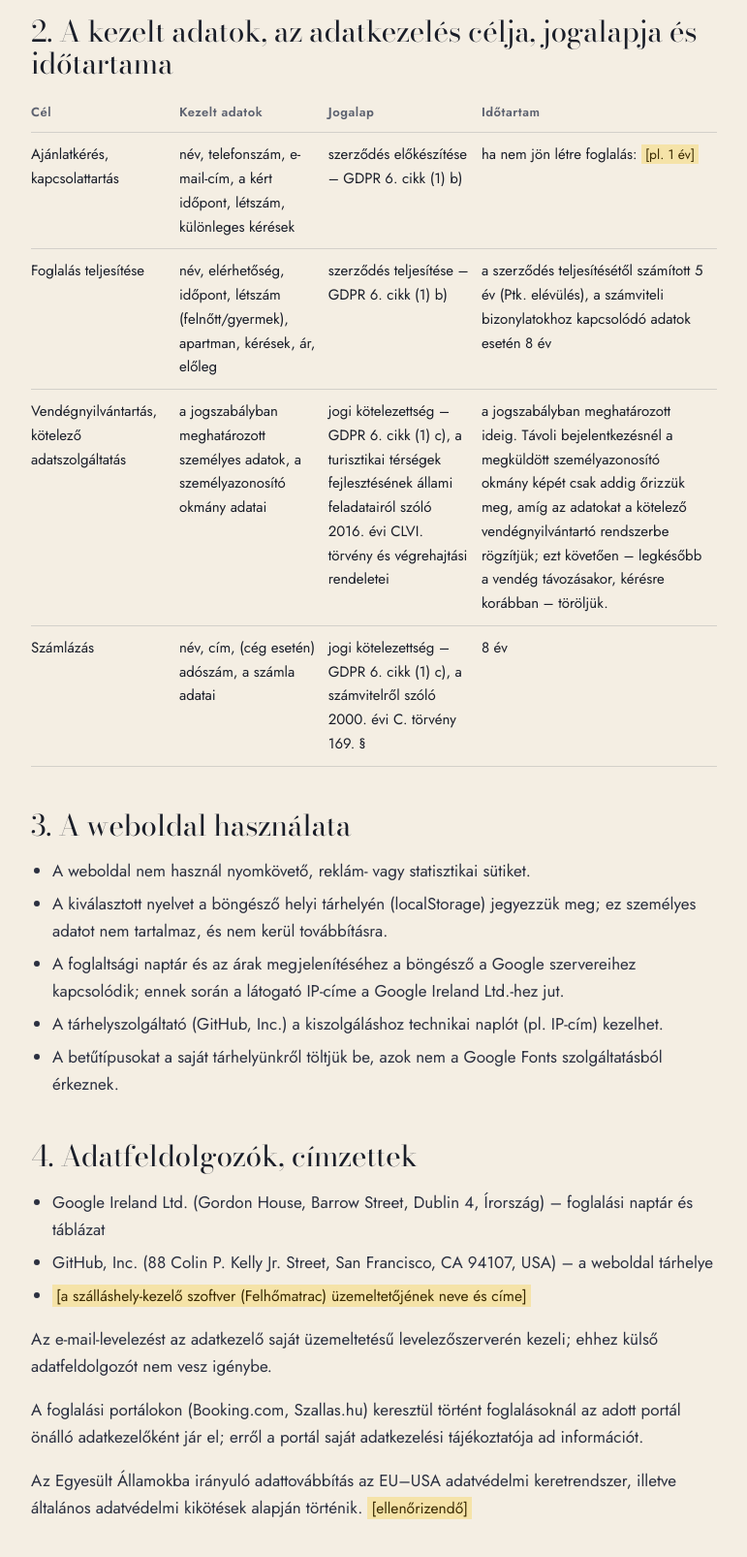
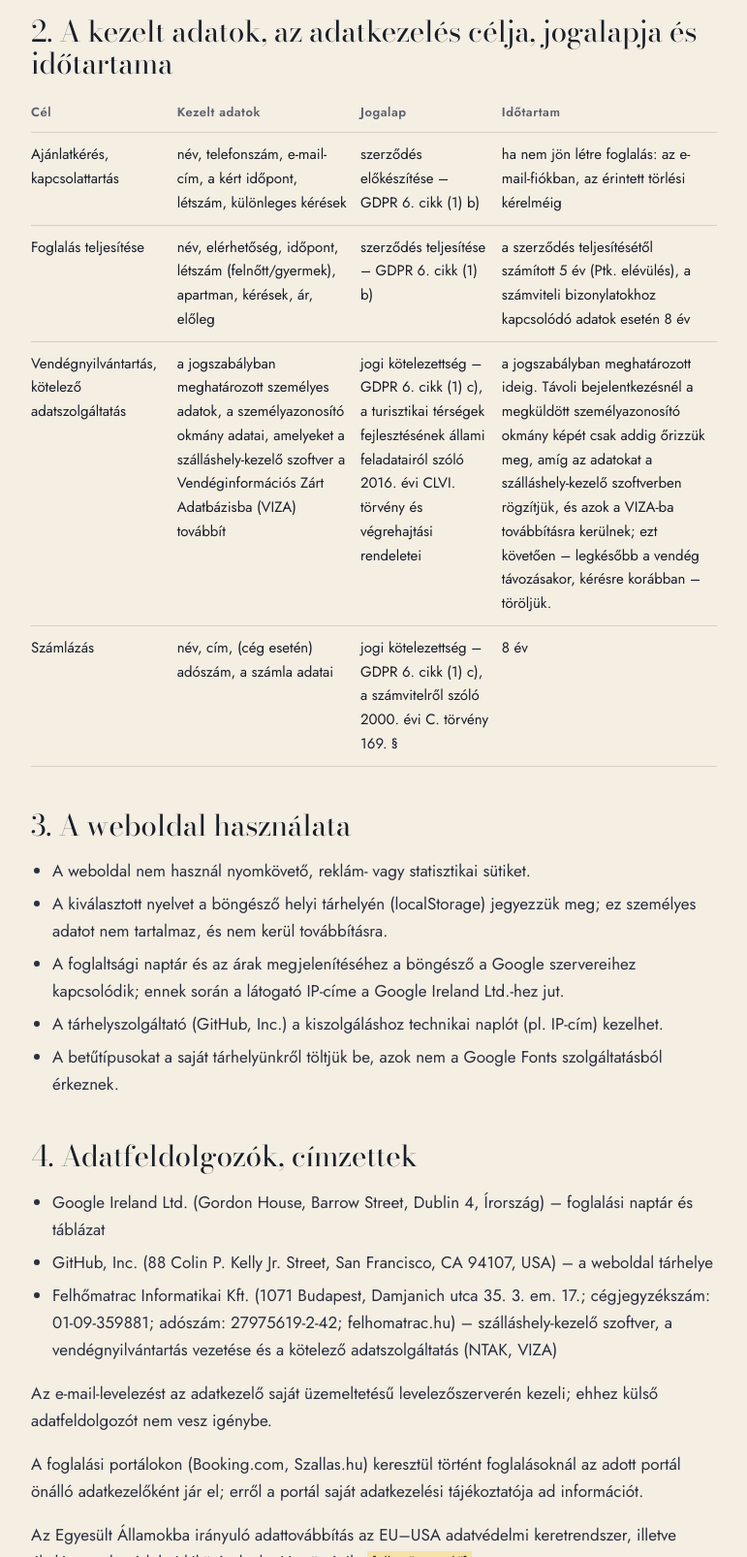
Before and after one commit to martinftakacs/nemere-web, a plain HTML site: page adatkezeles.html in a window 1280 px wide. Shown: the part 760-2366 px from the top of the page at 97% size, without its empty margins (254-1025 px from the left). Drawn offline with Linux system fonts and the light colour scheme.

Commit message:
Jogi oldalak: ÁFA, értéktárgyak, VIZA, Felhőmatrac adatfeldolgozó, ajánlatkérések megőrzése
Co-Authored-By: Claude Opus 5.5 <noreply@anthropic.com>
Claude-Session: https://claude.ai/code/session_01GzNEeDeADzt4wDQxgCBCVH

```diff
--- a/adatkezeles.html
+++ b/adatkezeles.html
@@ -32,9 +32,9 @@
 <table>
   <thead><tr><th>Cél</th><th>Kezelt adatok</th><th>Jogalap</th><th>Időtartam</th></tr></thead>
   <tbody>
-    <tr><td>Ajánlatkérés, kapcsolattartás</td><td>név, telefonszám, e-mail-cím, a kért időpont, létszám, különleges kérések</td><td>szerződés előkészítése – GDPR 6. cikk (1) b)</td><td>ha nem jön létre foglalás: <mark class="todo">[pl. 1 év]</mark></td></tr>
+    <tr><td>Ajánlatkérés, kapcsolattartás</td><td>név, telefonszám, e-mail-cím, a kért időpont, létszám, különleges kérések</td><td>szerződés előkészítése – GDPR 6. cikk (1) b)</td><td>ha nem jön létre foglalás: az e-mail-fiókban, az érintett törlési kérelméig</td></tr>
     <tr><td>Foglalás teljesítése</td><td>név, elérhetőség, időpont, létszám (felnőtt/gyermek), apartman, kérések, ár, előleg</td><td>szerződés teljesítése – GDPR 6. cikk (1) b)</td><td>a szerződés teljesítésétől számított 5 év (Ptk. elévülés), a számviteli bizonylatokhoz kapcsolódó adatok esetén 8 év</td></tr>
-    <tr><td>Vendégnyilvántartás, kötelező adatszolgáltatás</td><td>a jogszabályban meghatározott személyes adatok, a személyazonosító okmány adatai</td><td>jogi kötelezettség – GDPR 6. cikk (1) c), a turisztikai térségek fejlesztésének állami feladatairól szóló 2016. évi CLVI. törvény és végrehajtási rendeletei</td><td>a jogszabályban meghatározott ideig. Távoli bejelentkezésnél a megküldött személyazonosító okmány képét csak addig őrizzük meg, amíg az adatokat a kötelező vendégnyilvántartó rendszerbe rögzítjük; ezt követően – legkésőbb a vendég távozásakor, kérésre korábban – töröljük.</td></tr>
+    <tr><td>Vendégnyilvántartás, kötelező adatszolgáltatás</td><td>a jogszabályban meghatározott személyes adatok, a személyazonosító okmány adatai, amelyeket a szálláshely-kezelő szoftver a Vendéginformációs Zárt Adatbázisba (VIZA) továbbít</td><td>jogi kötelezettség – GDPR 6. cikk (1) c), a turisztikai térségek fejlesztésének állami feladatairól szóló 2016. évi CLVI. törvény és végrehajtási rendeletei</td><td>a jogszabályban meghatározott ideig. Távoli bejelentkezésnél a megküldött személyazonosító okmány képét csak addig őrizzük meg, amíg az adatokat a szálláshely-kezelő szoftverben rögzítjük, és azok a VIZA-ba továbbításra kerülnek; ezt követően – legkésőbb a vendég távozásakor, kérésre korábban – töröljük.</td></tr>
     <tr><td>Számlázás</td><td>név, cím, (cég esetén) adószám, a számla adatai</td><td>jogi kötelezettség – GDPR 6. cikk (1) c), a számvitelről szóló 2000. évi C. törvény 169. §</td><td>8 év</td></tr>
   </tbody>
 </table>
@@ -52,7 +52,7 @@
 <ul>
   <li>Google Ireland Ltd. (Gordon House, Barrow Street, Dublin 4, Írország) – foglalási naptár és táblázat</li>
   <li>GitHub, Inc. (88 Colin P. Kelly Jr. Street, San Francisco, CA 94107, USA) – a weboldal tárhelye</li>
-  <li><mark class="todo">[a szálláshely-kezelő szoftver (Felhőmatrac) üzemeltetőjének neve és címe]</mark></li>
+  <li>Felhőmatrac Informatikai Kft. (1071 Budapest, Damjanich utca 35. 3. em. 17.; cégjegyzékszám: 01-09-359881; adószám: 27975619-2-42; felhomatrac.hu) – szálláshely-kezelő szoftver, a vendégnyilvántartás vezetése és a kötelező adatszolgáltatás (NTAK, VIZA)</li>
 </ul>
 <p>Az e-mail-levelezést az adatkezelő saját üzemeltetésű levelezőszerverén kezeli; ehhez külső adatfeldolgozót nem vesz igénybe.</p>
 <p>A foglalási portálokon (Booking.com, Szallas.hu) keresztül történt foglalásoknál az adott portál önálló adatkezelőként jár el; erről a portál saját adatkezelési tájékoztatója ad információt.</p>
```
Also changed, not shown: aszf.html (+2 -2 lines), impresszum.html (+1 -1 lines).
